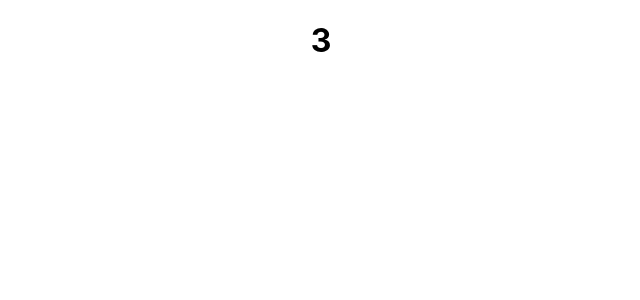
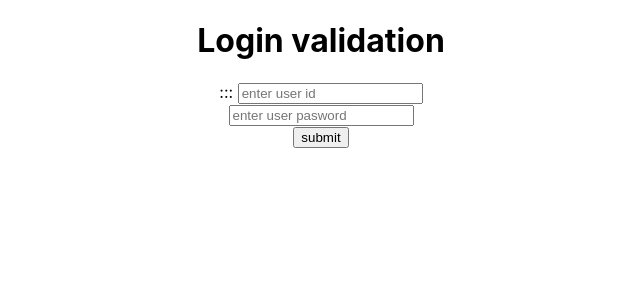
Before and after one commit to Guri1624/fundamental_of_react, a React (Create React App) app: page / in a window 1280 px wide. Shown: the top 300 px of the page, without its empty margins (319-959 px from the left). Built offline with nearby package versions, Linux system fonts and the light colour scheme.

Commit message:
validation

```diff
--- a/src/App.js
+++ b/src/App.js
@@ -1,14 +1,13 @@
 
 import logo from './logo.svg';
 import './App.css';
-import Profile from './Profile'
+import Login from './Login'
 function App()
 {
      return (
          <div className="App">
-
-          <Profile/>
-          </div>
+          <Login/>
+                   </div>
      );
 }
 
--- /dev/null
+++ b/src/Login.js
@@ -0,0 +1,43 @@
+import { toBeInTheDocument } from "@testing-library/jest-dom/dist/matchers";
+import React, { useState } from "react"
+function Login()
+{
+    const[user,setuser]=useState("");
+    const [pasword,setpaword]=useState("");
+    const[userErr,setuserErr]=useState(false);
+    function loginhandle(e)
+    {
+        e.preventDefault()
+    }
+    function userhandler(e)
+    {
+let item=e.target.value;
+console.log(item.length);
+if(item.length<3)
+{
+    setuserErr(true)
+}
+else
+{
+   setuserErr(false)
+}
+    }
+
+    return(
+        <div>
+
+            <h1>Login validation</h1>
+            <form onSubmit={loginhandle}>
+              :::  {userErr}
+            <input type="text" placeholder="enter user id" onChange={userhandler}/>{userErr?<span>user not valid</span>:""}
+            <br>
+            </br>
+            <input type="text" placeholder="enter user pasword" onChange={userhandler}/>{userErr?<span>pasword is valide</span>:""}<br></br>
+            <button typr="submit">submit</button>
+            </form>
+            </div>
+
+    )
+
+}
+export default Login
```
